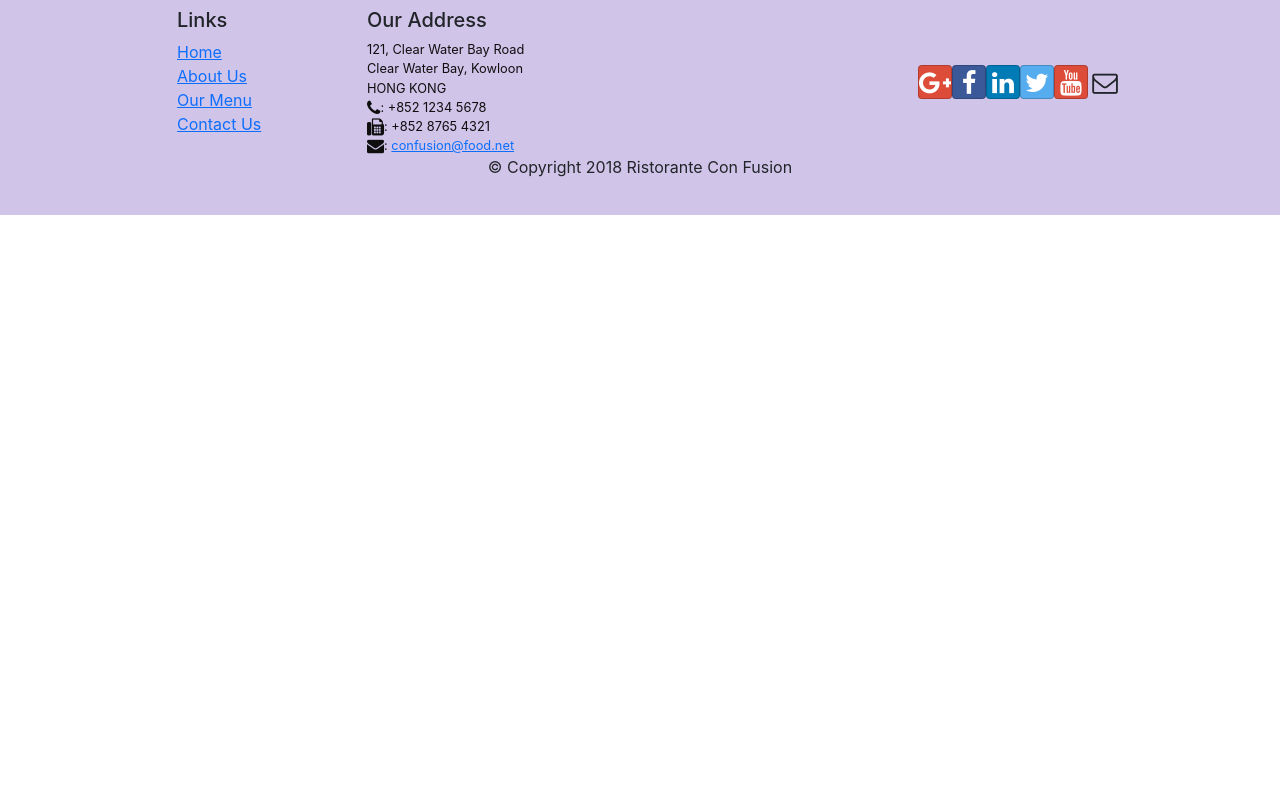
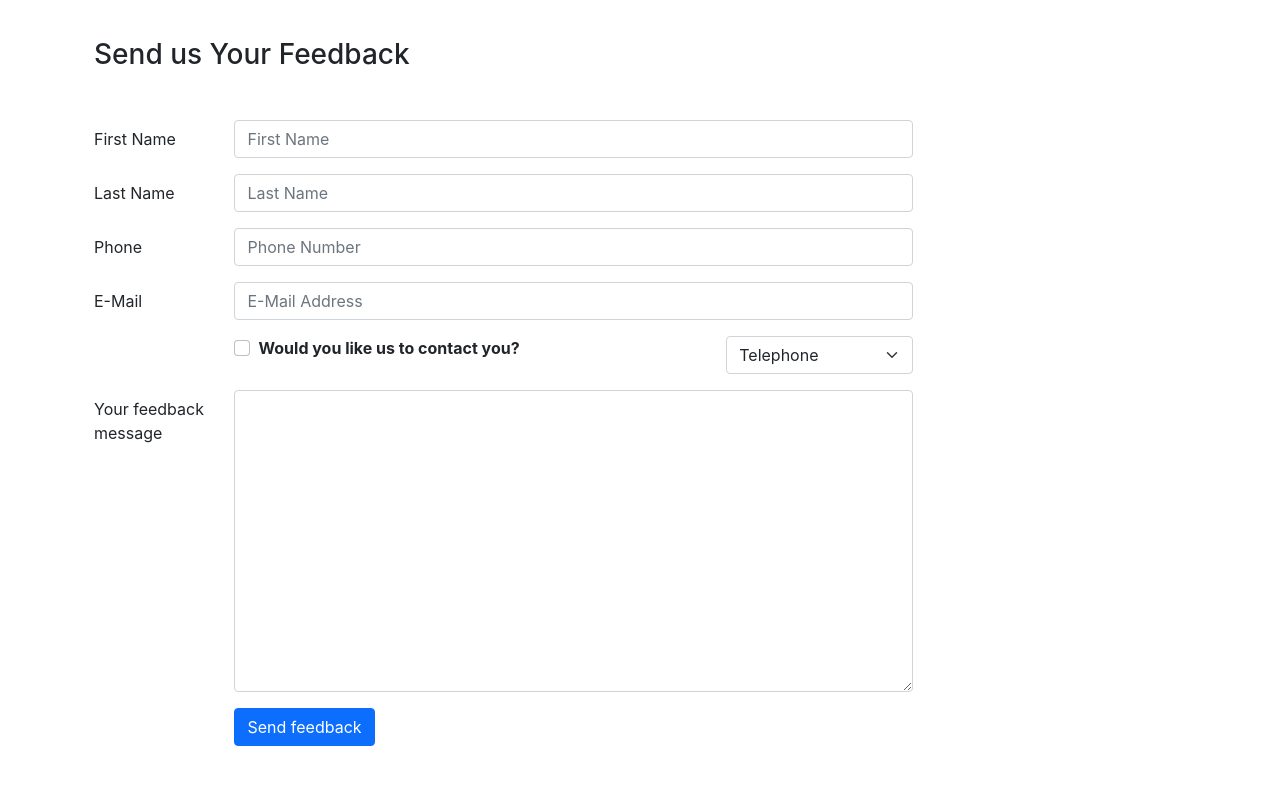
Before and after one commit to il-ia-ni/coursera-fe-with-react, a React (Create React App) app in the folder confusion/: page /contactus in a window 1280 px wide. Shown: the part 860-1660 px from the top of the page. Before the commit the page ends 1075 px from the top, so only its background shows below. Built offline with nearby package versions, Linux system fonts and the light colour scheme.

Commit message:
Added a controlled form and 2 handlers in Contact comp

```diff
--- a/confusion/src/components/AboutUsComponent.js
+++ b/confusion/src/components/AboutUsComponent.js
@@ -10,6 +10,8 @@ function AboutUs(props) {
     */
 
     const rendered_leaders = props.leaders.map((leader) => {
+
+        // ??? Should the key-PROP be assigned to divs or Card is also okay? @ https://stackoverflow.com/questions/28329382/understanding-unique-keys-for-array-children-in-react-js
         return (
             <RenderLeader leader={leader} />
         );
--- a/confusion/src/components/ContactComponent.js
+++ b/confusion/src/components/ContactComponent.js
@@ -1,9 +1,76 @@
-import React from 'react';
-import { Breadcrumb, BreadcrumbItem } from 'reactstrap';
+import React, { Component } from 'react';
+import { Breadcrumb, BreadcrumbItem, Button, Form, FormGroup, Label, Input, Col } from 'reactstrap';
 import { Link } from 'react-router-dom'
 
-function Contact(props) {
-/* Functional component to render Bootstrap Breadcrump structure and all contents of the Contact Us view in a Bootstrap formatting */
+class Contact extends Component {
+    /* Class component to render Bootstrap Breadcrump structure and all contents of the Contact Us view in a Bootstrap formatting
+    Changed from a func component in M3 in order to control forms data in the state of the component */
+
+    constructor(props) {
+        super(props);
+        this.state = {
+            firstname: '',
+            lastname: '',
+            phone: '',
+            email: '',
+            isAgreed: false,
+            prefContact: 'Tel.',
+            message: ''
+        };
+        this.handleSubmit = this.handleSubmit.bind(this);
+        this.handleInputChange = this.handleInputChange.bind(this);
+    }
+    // .bind() is a built in Method for class components to pass data to the functions of a class. Takes THIS + an object of any other data as args. An alternative to pass a function as a value of JAX elements props without using an arrow function. See @ https://www.geeksforgeeks.org/reactjs-bind-method/
+
+    handleInputChange(event) {
+        /*
+        A static handler method binded to the data of the Contact component and used to tie props of the state of Contact component with values of corresponding Inputs of the Form over the names of the inputs (implemented over onChange attr of Input components)
+        props:
+            event: React onChange event object called by a target (JSX component)
+        */
+
+        // console.log(event)
+        // console.log(event.target)
+
+        let targetInput = event.target  // e.target returns a JSX component with its current attrs at the moment of the event e taking place. Cannot be set as a value of a CONST!
+
+        const inputValue = (targetInput.type === 'checkbox') ? targetInput.checked : targetInput.value;  // if the target input is checkbox set a bool value from .checked method, otherwise a str value from .value method
+
+        const inputName = targetInput.name; // get a defined name of the Input. In the project the names of the inputs are matched to the props of the state object of the Contact component
+
+        this.setState({
+            [inputName]: inputValue
+        });
+
+        // console.log(JSON.stringify(this.state))  // ??? Why is this line showing a prev value of the state object inspite of .setState?
+    }
+
+    handleSubmit(event) {
+        /*
+        A handler method binded to the data of the Contact component to process the onSubmit events called in Form Components
+        props:
+            event: React onSubmit event object called by a target (JSX component)
+        */
+        console.log("Current submitted State of the Form is: " + JSON.stringify(this.state))
+        alert("Current submitted State of the Form is: " + JSON.stringify(this.state))
+        event.preventDefault();  // deactivate reloading the page on submit of the form
+    }
+
+    render() {
+
+        /* React Forms @ https://reactjs.org/docs/forms.html ...
+        Reactstrap forms: @ https://reactstrap.github.io/?path=/docs/components-forms--input
+
+        FormGroup ROW Bootstrap component is uniting elements of a form into one row.
+
+        Label Bootstrap component gets tied to a Form over an html attr FOR=form_name. In JSX however a Reactstrap Label component attr htmlFor has to be used! FOR in JSX is detected as JS for
+
+        Col Bootstrap component is like a div container for a form
+
+        VALUE attr of the Input component linked to the state of the class component creates controlling over the form's input's value: the value of a state attr and of the input are synced! Tiying the input as the value of the state attr is done using a handler function: handleInputChange
+
+        ONCHANGE attr is processing sync between values of components and of props of the state of the Contact component by passing a React (not Reactstrap!) event object OnChange to the handler method handleInputChange
+        */
 
         return (
             <div className="container">
@@ -47,8 +114,104 @@ function Contact(props) {
                         </div>
                     </div>
                 </div>
+                <div className='row row-content'>
+                    <div className='col-12'>
+                        <h3 className='mb-5'>Send us Your Feedback</h3>
+                        <div className='col-12 col-md-9'>
+                            <Form onSubmit={this.handleSubmit}>
+                                <FormGroup row>
+                                    <Label htmlFor='firstname' md={2}>First Name</Label>
+                                    <Col md={10}>
+                                        <Input type='text'
+                                            id='firstname'
+                                            name='firstname'
+                                            placeholder='First Name'
+                                            value={this.state.firstname}
+                                            onChange={this.handleInputChange} />
+                                    </Col>
+                                </FormGroup>
+                                <FormGroup row>
+                                    <Label htmlFor='lastname' md={2}>Last Name</Label>
+                                    <Col md={10}>
+                                        <Input type='text'
+                                            id='lastname'
+                                            name='lastname'
+                                            placeholder='Last Name'
+                                            value={this.state.lastname}
+                                            onChange={this.handleInputChange} />
+                                    </Col>
+                                </FormGroup>
+                                <FormGroup row>
+                                    <Label htmlFor='phone' md={2}>Phone</Label>
+                                    <Col md={10}>
+                                        <Input type='text'
+                                            id='phone'
+                                            name='phone'
+                                            placeholder='Phone Number'
+                                            value={this.state.phone}
+                                            onChange={this.handleInputChange} />
+                                    </Col>
+                                </FormGroup>
+                                <FormGroup row>
+                                    <Label htmlFor='email' md={2}>E-Mail</Label>
+                                    <Col md={10}>
+                                        <Input type='text'
+                                            id='email'
+                                            name='email'
+                                            placeholder='E-Mail Address'
+                                            value={this.state.email}
+                                            onChange={this.handleInputChange} />
+                                    </Col>
+                                </FormGroup>
+                                <FormGroup row>
+                                    <Col md={{ size: 6, offset: 2 }}>
+                                        <FormGroup check>
+                                            <Label check>
+                                                <Input
+                                                    type='checkbox'
+                                                    name='isAgreed'
+                                                    checked={this.state.isAgreed}
+                                                    onChange={this.handleInputChange} />
+                                                {' '}
+                                                <strong>Would you like us to contact you?</strong>
+                                            </Label>
+                                        </FormGroup>
+                                    </Col>
+                                    <Col md={{ size: 3, offset: 1 }}>
+                                        <Input
+                                            type='select'
+                                            name='prefContact'
+                                            value={this.state.prefContact}
+                                            onChange={this.handleInputChange} >
+                                            <option>Telephone</option>
+                                            <option>E-Mail</option>
+                                        </Input>
+                                    </Col>
+                                </FormGroup>
+                                <FormGroup row>
+                                    <Label htmlFor='message' md={2}>Your feedback message</Label>
+                                    <Col md={10}>
+                                        <Input type='textarea'
+                                            id='message'
+                                            name='message'
+                                            rows='12'
+                                            value={this.state.message}
+                                            onChange={this.handleInputChange} />
+                                    </Col>
+                                </FormGroup>
+                                <FormGroup row>
+                                    <Col md={{ size: 10, offset: 2 }}>
+                                        <Button type='submit' color='primary'>Send feedback</Button>
+                                    </Col>
+                                </FormGroup>
+                            </Form>
+                        </div>
+                    </div>
+                </div>
             </div>
         );
     }
 
+}
+
 export default Contact;
```
Lines whose indentation alone changed are shown as unchanged.
